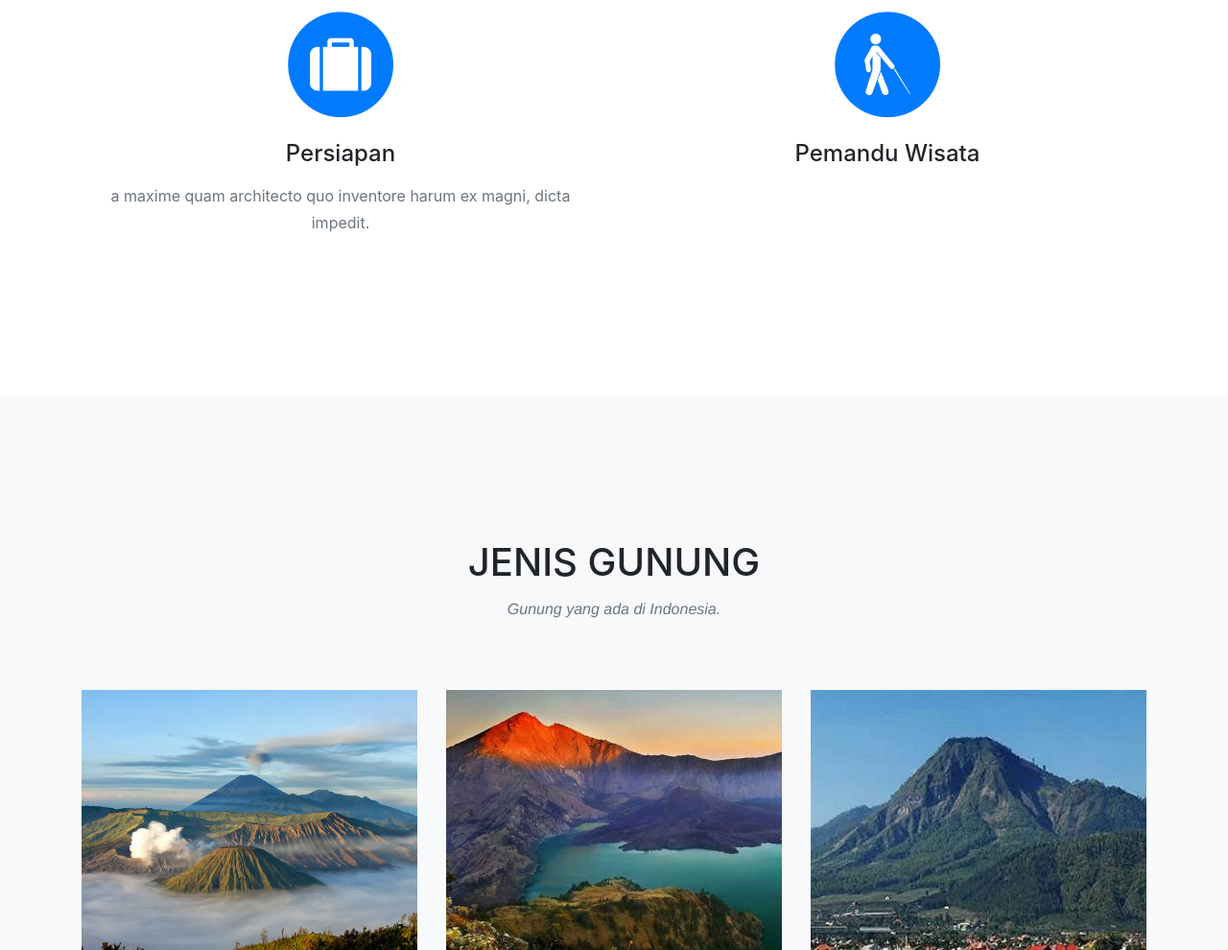
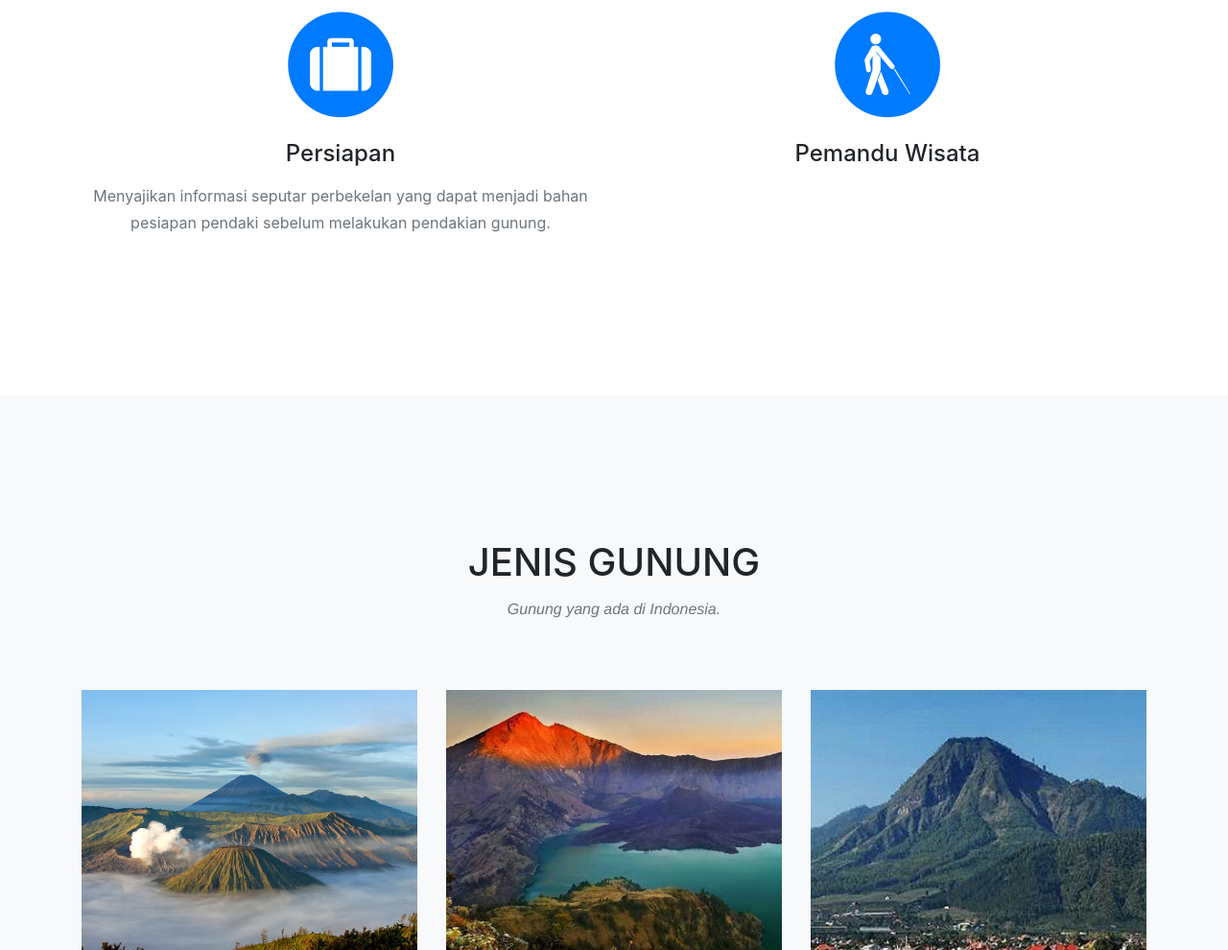
Before and after one commit to PancaPakw/ADS_9_C, a website with bundled scripts: page web_gunung/index.html in a window 1280 px wide. Shown: the part 1375-2365 px from the top of the page at 96% size. Built offline with nearby package versions, Linux system fonts and the light colour scheme; files whose address does not match are found by name; a web font is replaced by a local one.

Commit message:
Update index.html

```diff
--- a/web_gunung/index.html
+++ b/web_gunung/index.html
@@ -111,7 +111,7 @@
               <i class="fa fa-suitcase fa-stack-1x fa-inverse"></i>
             </span>
             <h4 class="service-heading">Persiapan</h4>
-            <p class="text-muted">a maxime quam architecto quo inventore harum ex magni, dicta impedit.</p>
+            <p class="text-muted">Menyajikan informasi seputar perbekelan yang dapat menjadi bahan pesiapan pendaki sebelum melakukan pendakian gunung.</p>
           </div>
           <div class="col-md-6">
             <span class="fa-stack fa-4x">
```
